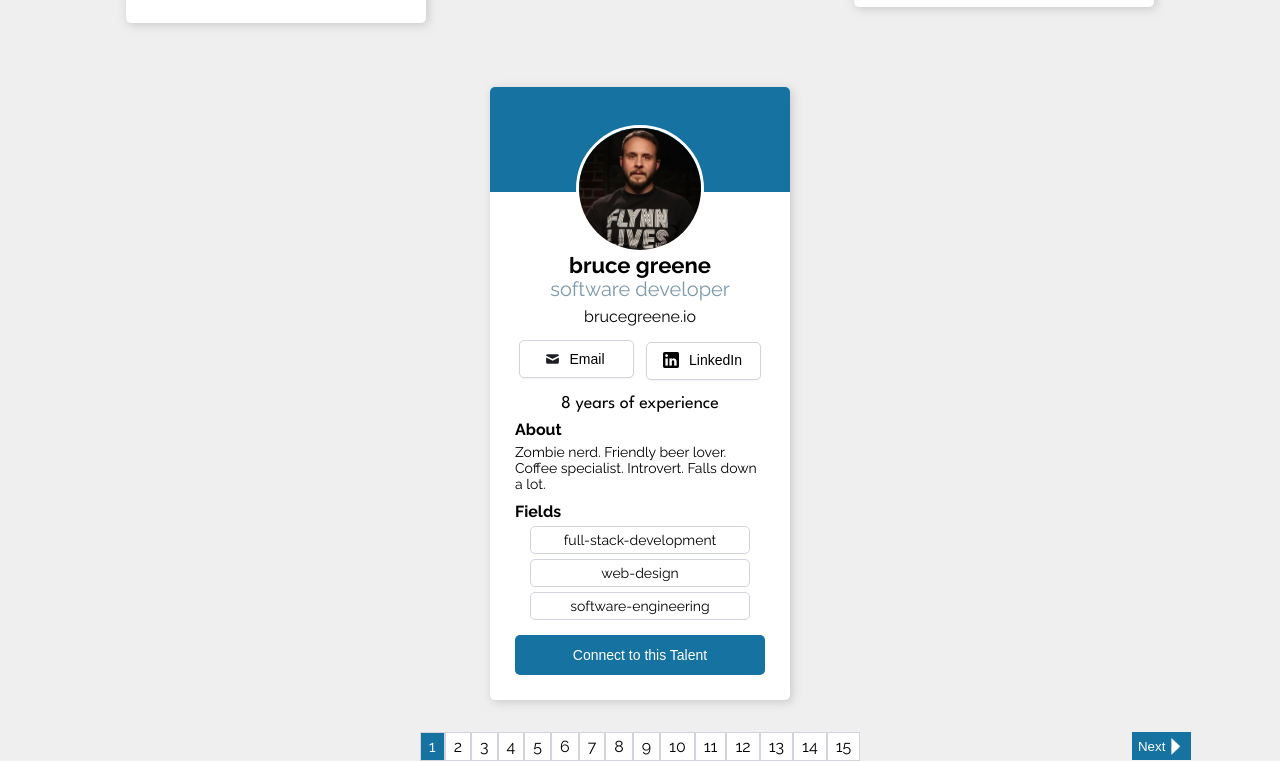
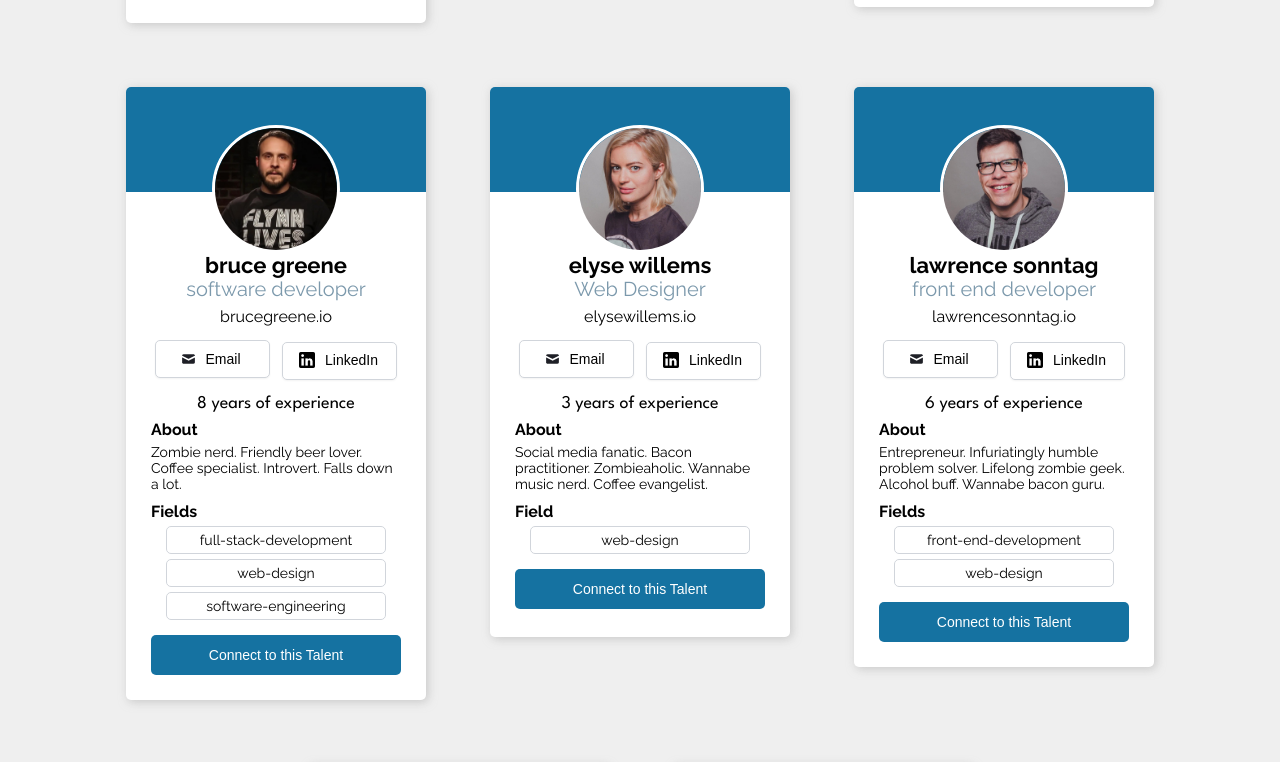
Before and after one commit to GianMiguel/Project2-Talently, a React (Create React App) app: page /talents in a window 1280 px wide. Shown: the part 718-1480 px from the top of the page. Built offline with nearby package versions, Linux system fonts and the light colour scheme.

Commit message:
added new sample data and design to Talents page

```diff
--- a/src/App.jsx
+++ b/src/App.jsx
@@ -5,7 +5,7 @@ import Home from "./Pages/Home";
 import About from "./Pages/About";
 import Talents from "./Pages/Talents";
 import SignUp from "./Pages/SignUp";
-import sampleData from "./Data/data";
+// import sampleData from "./Data/data";
 import sampleData2 from "./Data/data2";
 
 export default function App() {
--- a/src/Pages/Talents.jsx
+++ b/src/Pages/Talents.jsx
@@ -7,7 +7,7 @@ export default function Talents(props) {
   const [filters, setFilters] = React.useState([]);
   const [sort, setSort] = React.useState("");
   const [currentPage, setCurrentPage] = React.useState(1);
-  const [talentsPerPage] = React.useState(4);
+  const [talentsPerPage] = React.useState(8);
 
   const talents = props.accounts.filter(
     (account) => account.userType === "talent"
```
